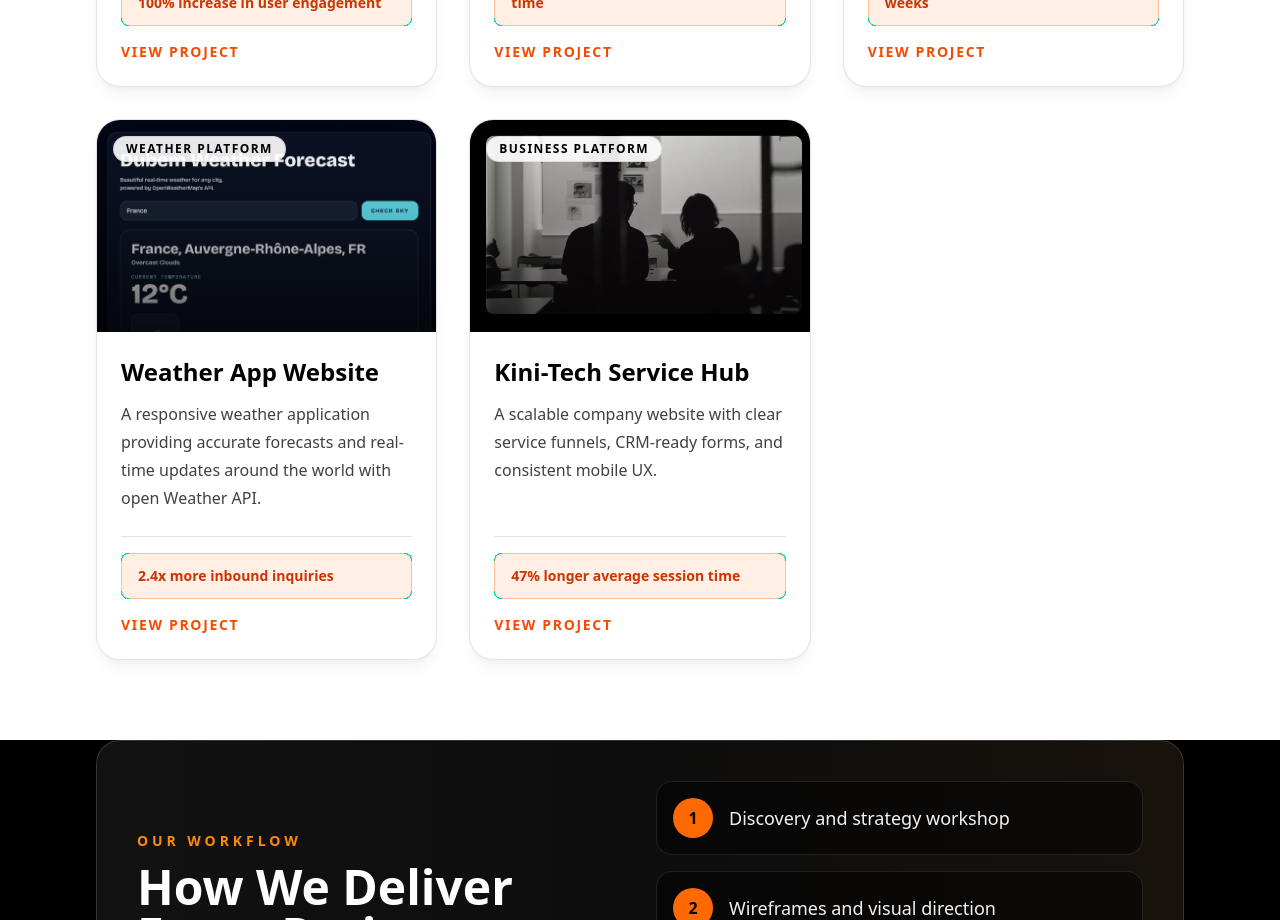
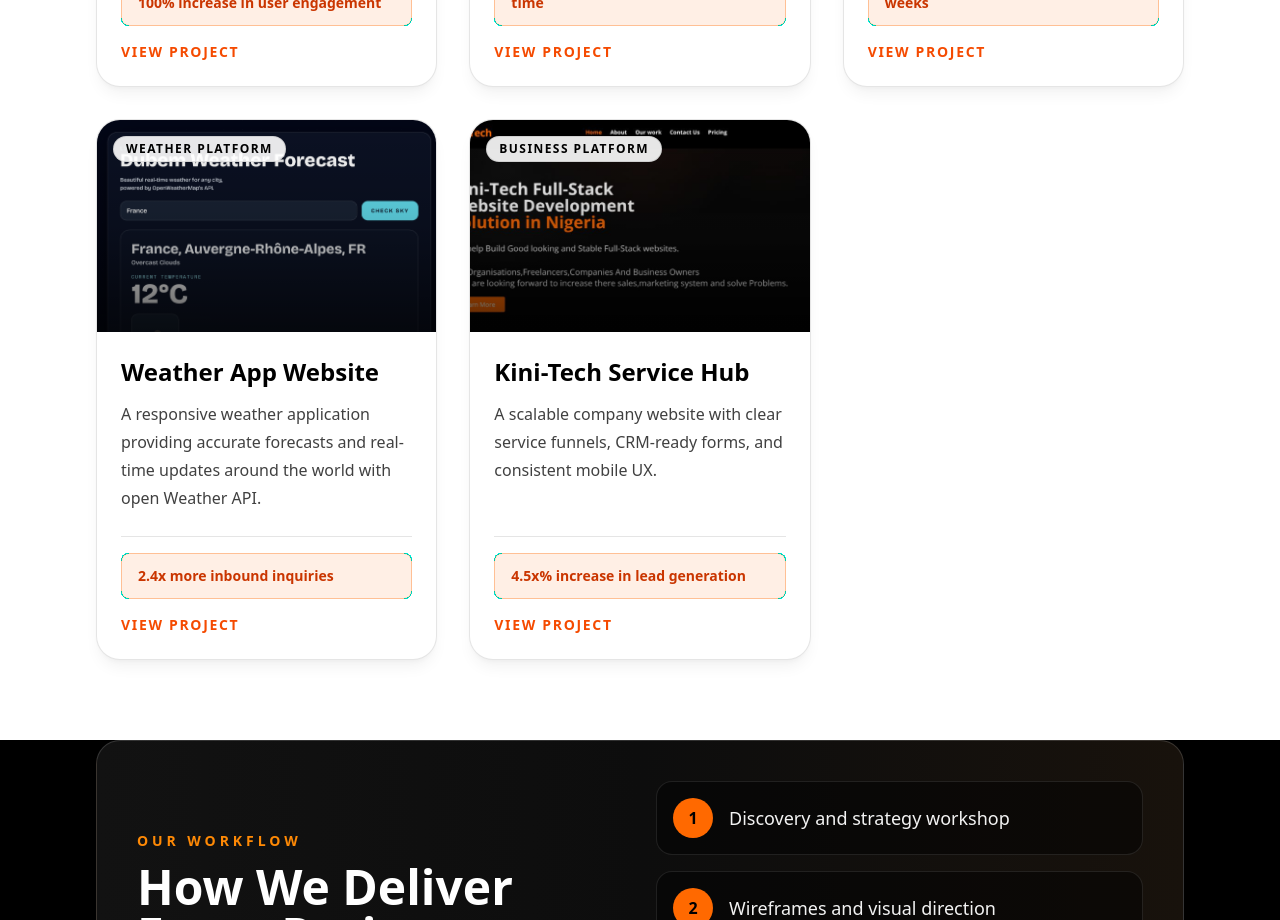
Before and after one commit to Dubem-source/Kini-Tech, a Next.js app: page /our-work in a window 1280 px wide. Shown: the part 1500-2420 px from the top of the page. Built offline with nearby package versions, Linux system fonts and the light colour scheme.

Commit message:
Update about image and fix project assets

```diff
--- a/src/app/our-work/page.tsx
+++ b/src/app/our-work/page.tsx
@@ -76,8 +76,8 @@ const PAGE_CONTENT = {
         category: "Business Platform",
         summary:
           "A scalable company website with clear service funnels, CRM-ready forms, and consistent mobile UX.",
-        result: "47% longer average session time",
-        image: "/images/img3.png",
+        result: "4.5x% increase in lead generation",
+        image: "/images/port.png",
         link: "https://example.com/project/kini-tech-service-hub",
       },
     ] as Project[],
```
Also changed, not shown: public/images/port.png (added).
